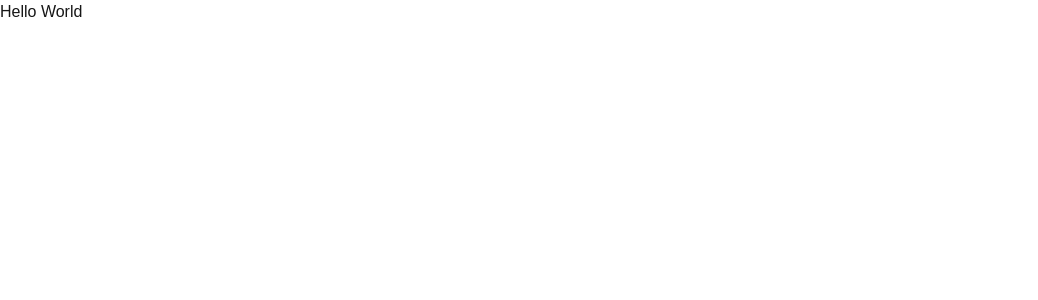
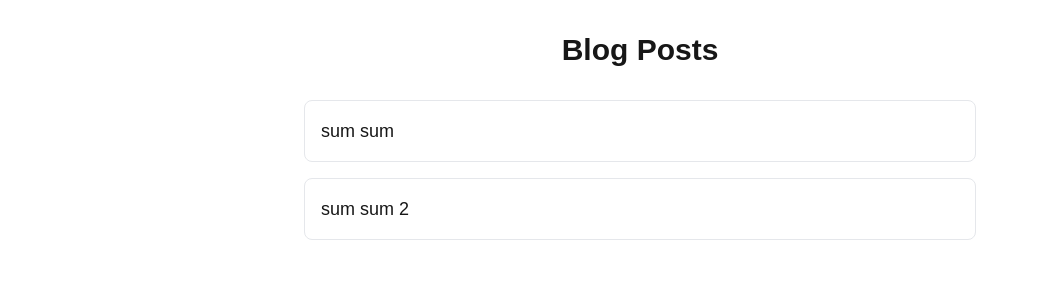
Before and after one commit to albo1/mod-technical, a Next.js app: page / in a window 1280 px wide. Shown: the top 300 px of the page, without its empty margins (0-1038 px from the left). Built offline with nearby package versions, Linux system fonts and the light colour scheme.

Commit message:
its the staaart of something new

```diff
--- a/src/app/page.js
+++ b/src/app/page.js
@@ -1,3 +1,22 @@
 export default function Home() {
-  return <div>Hello World</div>;
+  return (
+    <main className="container mx-auto px-4 py-8">
+      <h1 className="text-3xl font-bold mb-8 text-center">Blog Posts</h1>
+
+      <div className="max-w-2xl mx-auto">
+        <ul className="space-y-4">
+          <li className="p-4 border rounded-lg">
+            <a href="#" className="text-lg hover:text-blue-600">
+              sum sum
+            </a>
+          </li>
+          <li className="p-4 border rounded-lg">
+            <a href="#" className="text-lg hover:text-blue-600">
+              sum sum 2
+            </a>
+          </li>
+        </ul>
+      </div>
+    </main>
+  );
 }
```
